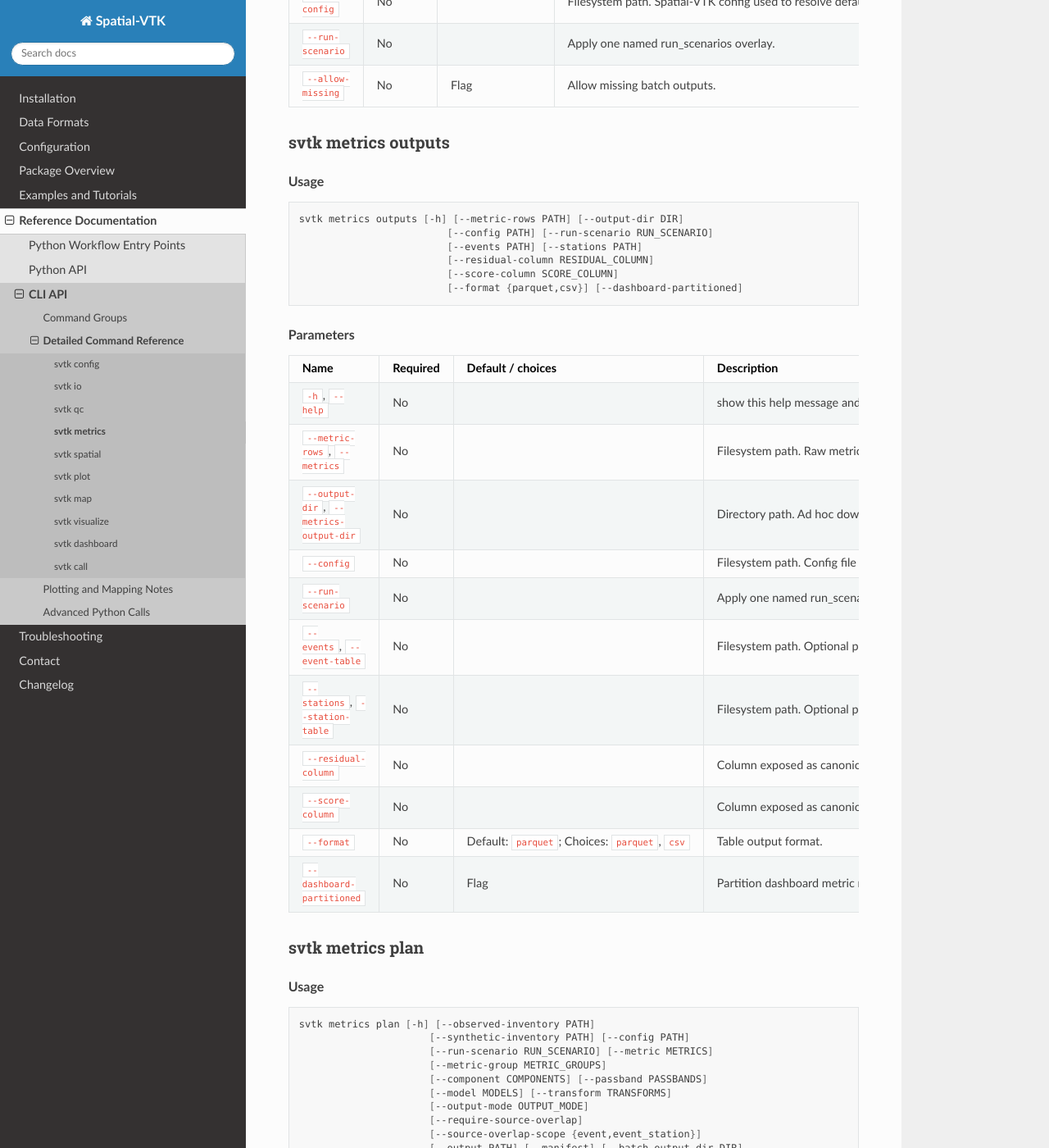
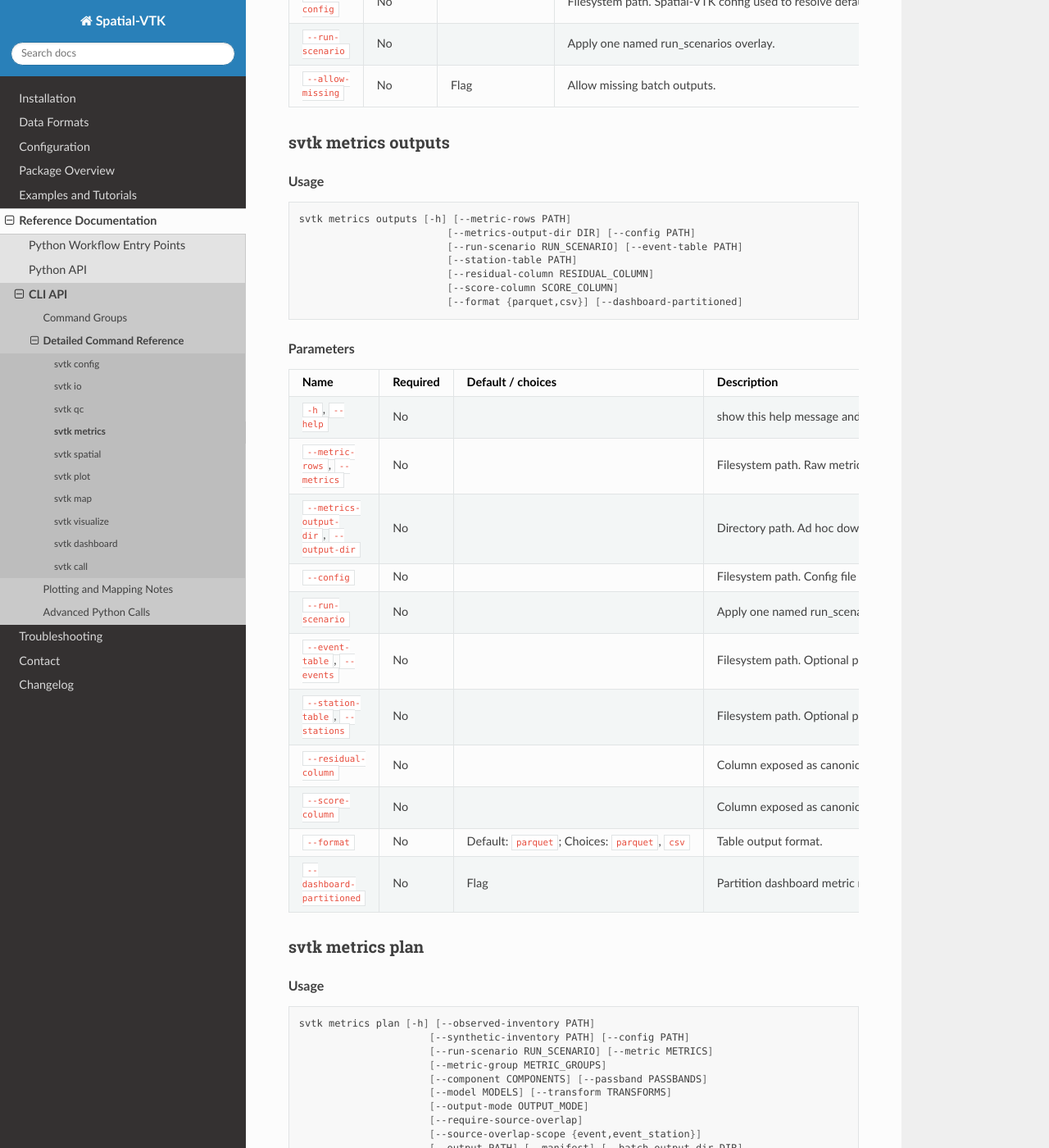
Before and after one commit to bcbirkel/spatial-vtk, a Sphinx documentation site: the page built from docs/reference/cli/metrics.rst, in a window 1280 px wide and 1400 px high, scrolled down 4748 px. Shown: the whole window at 82% size. Built offline with Sphinx 7.4.7 and the Read the Docs theme 3.1.0, drawn with Linux system fonts in a browser that asks for light colours; some of the changed text lies outside the part shown.

Commit message:
Prefer artifact-named metric output flags

```diff
--- a/docs/changelog.rst
+++ b/docs/changelog.rst
@@ -22,6 +22,9 @@ Changelog
   - QC build/Slurm and metric-row workflow commands now present artifact-named
     output flags first in help and generated CLI docs while preserving generic
     aliases for existing scripts.
+  - Metric inventory and downstream metric-output commands now present
+    inventory/table-specific flags first in help and generated CLI docs while
+    preserving shorter legacy aliases for existing scripts.
   - This lets notebooks, generated workers, Slurm scripts, and lightweight
     Python drivers resolve registered outputs from one explicit config file
     without first activating global config state.
--- a/docs/reference/cli/metrics.rst
+++ b/docs/reference/cli/metrics.rst
@@ -267,14 +267,14 @@ svtk metrics inventories
      - No
      -
      - Filesystem path. Preprocessed trace metadata CSV/parquet path. Defaults to the configured preprocessing trace_metadata output.
-   * - ``--observed-output``, ``--observed-inventory-output``
+   * - ``--observed-inventory-output``, ``--observed-output``
      - No
      -
-     - Filesystem path. Observed metric waveform inventory output CSV/parquet path. Defaults to configured output table 'observed_metric_inventory'.
-   * - ``--synthetic-output``, ``--synthetic-inventory-output``
+     - Filesystem path. Observed metric waveform inventory output CSV/parquet path. Defaults to configured output table 'observed_metric_inventory'. Prefer --observed-inventory-output; --observed-output is a legacy alias.
+   * - ``--synthetic-inventory-output``, ``--synthetic-output``
      - No
      -
-     - Filesystem path. Synthetic metric waveform inventory output CSV/parquet path. Defaults to configured output table 'synthetic_metric_inventory'.
+     - Filesystem path. Synthetic metric waveform inventory output CSV/parquet path. Defaults to configured output table 'synthetic_metric_inventory'. Prefer --synthetic-inventory-output; --synthetic-output is a legacy alias.
    * - ``--config``
      - No
      -
@@ -362,9 +362,10 @@ svtk metrics outputs
 
 .. code-block:: bash
 
-   svtk metrics outputs [-h] [--metric-rows PATH] [--output-dir DIR]
-                            [--config PATH] [--run-scenario RUN_SCENARIO]
-                            [--events PATH] [--stations PATH]
+   svtk metrics outputs [-h] [--metric-rows PATH]
+                            [--metrics-output-dir DIR] [--config PATH]
+                            [--run-scenario RUN_SCENARIO] [--event-table PATH]
+                            [--station-table PATH]
                             [--residual-column RESIDUAL_COLUMN]
                             [--score-column SCORE_COLUMN]
                             [--format {parquet,csv}] [--dashboard-partitioned]
@@ -387,10 +388,10 @@ svtk metrics outputs
      - No
      -
      - Filesystem path. Raw metric workflow rows CSV/parquet path. Defaults to configured output table 'metric_rows'. Prefer --metric-rows; --metrics is a legacy alias.
-   * - ``--output-dir``, ``--metrics-output-dir``
+   * - ``--metrics-output-dir``, ``--output-dir``
      - No
      -
-     - Directory path. Ad hoc downstream metric output directory. When omitted, configured output paths are used.
+     - Directory path. Ad hoc downstream metric output directory. When omitted, configured output paths are used. Prefer --metrics-output-dir; --output-dir is a legacy alias.
    * - ``--config``
      - No
      -
@@ -399,14 +400,14 @@ svtk metrics outputs
      - No
      -
      - Apply one named run_scenarios overlay.
-   * - ``--events``, ``--event-table``
+   * - ``--event-table``, ``--events``
      - No
      -
-     - Filesystem path. Optional prepared event metadata CSV/parquet path. Defaults to configured output table 'prepared_events' when it exists.
-   * - ``--stations``, ``--station-table``
+     - Filesystem path. Optional prepared event metadata CSV/parquet path. Defaults to configured output table 'prepared_events' when it exists. Prefer --event-table; --events is a legacy alias.
+   * - ``--station-table``, ``--stations``
      - No
      -
-     - Filesystem path. Optional prepared station metadata CSV/parquet path. Defaults to configured output table 'prepared_stations' when it exists.
+     - Filesystem path. Optional prepared station metadata CSV/parquet path. Defaults to configured output table 'prepared_stations' when it exists. Prefer --station-table; --stations is a legacy alias.
    * - ``--residual-column``
      - No
      -
```
Also changed, not shown: other parts of docs/reference/cli/metrics.rst (+3 -3 lines), 2 other files.
